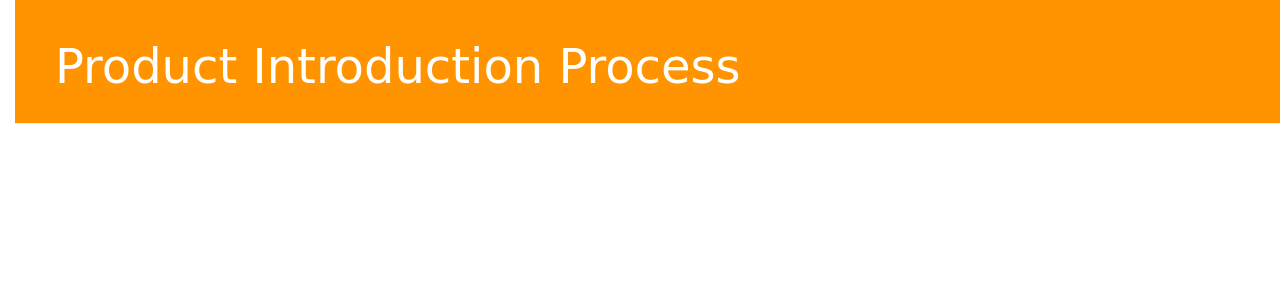
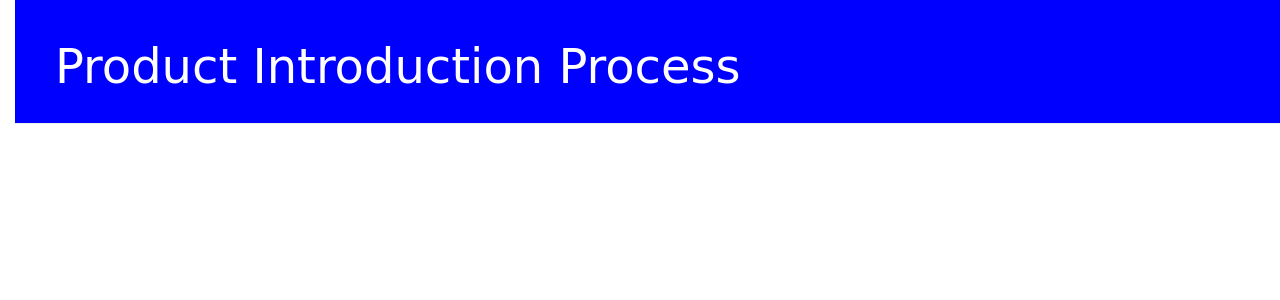
Before and after one commit to ladyluck-chris/djangogirls, a Django app: page / in a window 1280 px wide. Shown: the top 300 px of the page. Run offline with Django 3.2, Linux system fonts and the light colour scheme; data that the repository does not hold is empty; some libraries are stand-ins or nearby versions.

Commit message:
Changed Background Color to Blue

```diff
--- a/static/css/blog.css
+++ b/static/css/blog.css
@@ -1,13 +1,10 @@
-h1 a {
-    color: #000000;
-}
 
 body {
     padding-left: 15px;
 }
 
 .page-header {
-    background-color: #ff9400;
+    background-color: #0000ff;
     margin-top: 0;
     padding: 20px 20px 20px 40px;
 }
```
